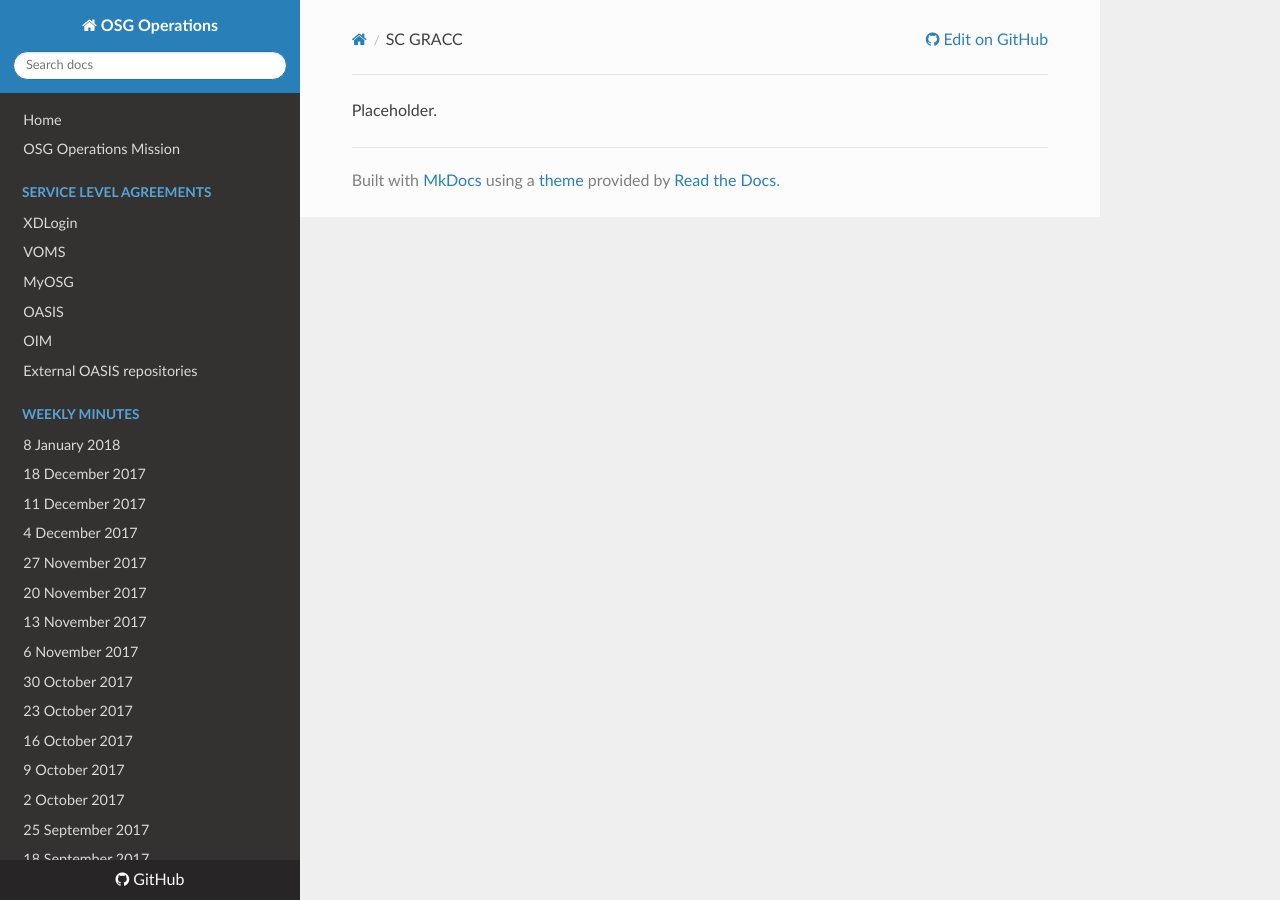
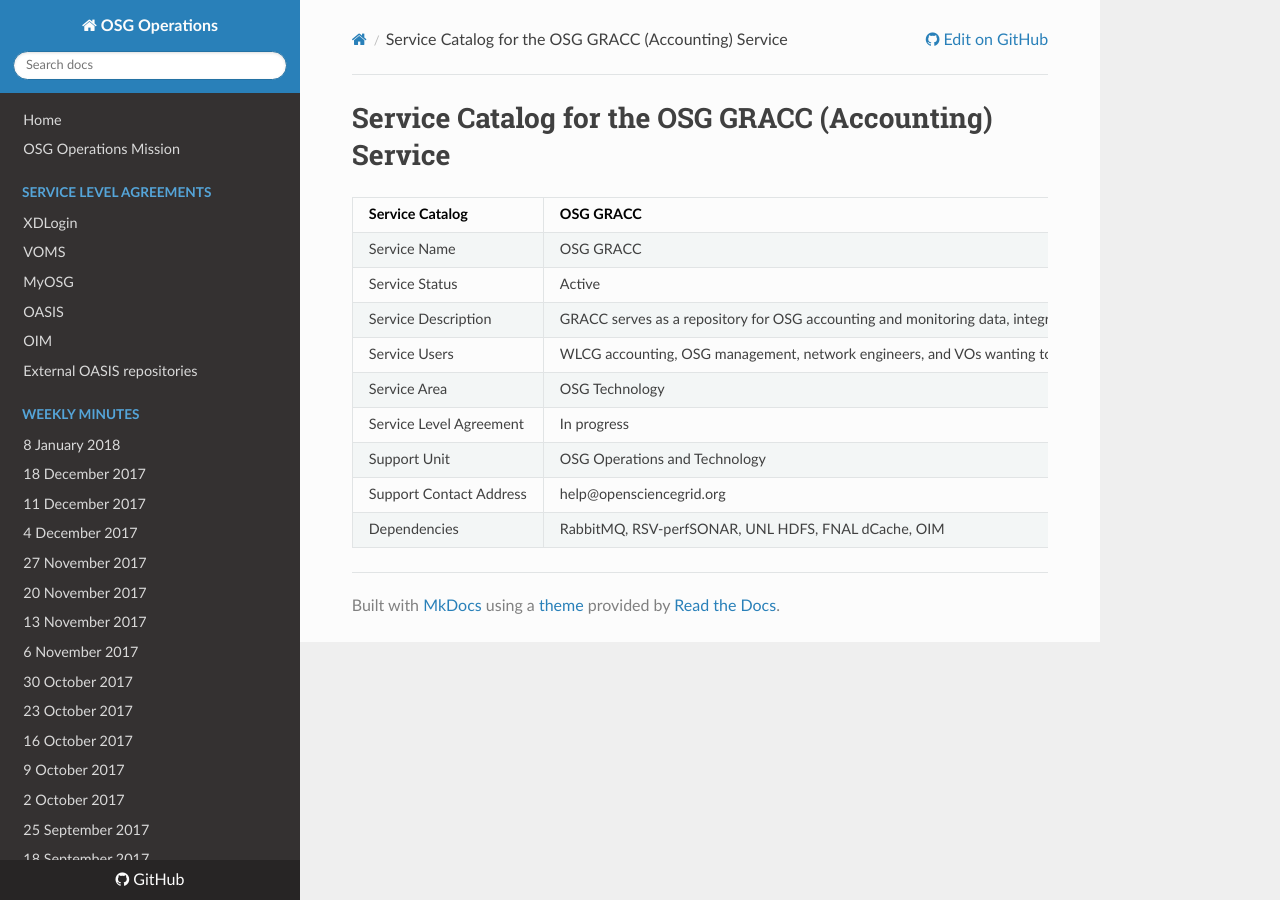
Before and after one commit to osg-htc/operations, an MkDocs documentation site: the page built from docs/ServiceManagement/ServiceCatalog/SC_GRACC.md, in a window 1280 px wide. Built offline with MkDocs 1.6.1, drawn with Linux system fonts in a browser that asks for light colours; nearby versions of some CDN libraries; old or Windows-style settings are respelled for this version of MkDocs.

Commit message:
Update SC_GRACC.md

```diff
--- a/docs/ServiceManagement/ServiceCatalog/SC_GRACC.md
+++ b/docs/ServiceManagement/ServiceCatalog/SC_GRACC.md
@@ -1 +1,13 @@
-Placeholder.
+# Service Catalog for the OSG GRACC (Accounting) Service
+
+| Service Catalog     | OSG GRACC |
+|---------------------|-------------|
+| Service Name        | OSG GRACC |
+| Service Status      | Active      |
+| Service Description | GRACC serves as a repository for OSG accounting and monitoring data, integrating disparate data sources such as job accounting, storage accounting, and network performance monitoring. |
+| Service Users       | WLCG accounting, OSG management, network engineers, and VOs wanting to monitor resource usage |
+| Service Area        | OSG Technology |
+| Service Level Agreement | In progress |
+| Support Unit        | OSG Operations and Technology |
+| Support Contact Address | help@opensciencegrid.org |
+| Dependencies | RabbitMQ, RSV-perfSONAR, UNL HDFS, FNAL dCache, OIM |
```
